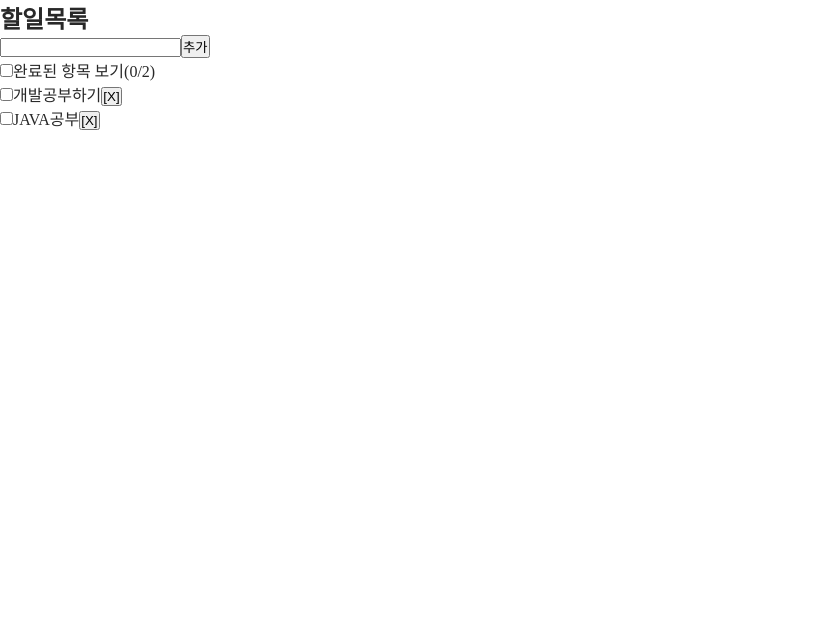
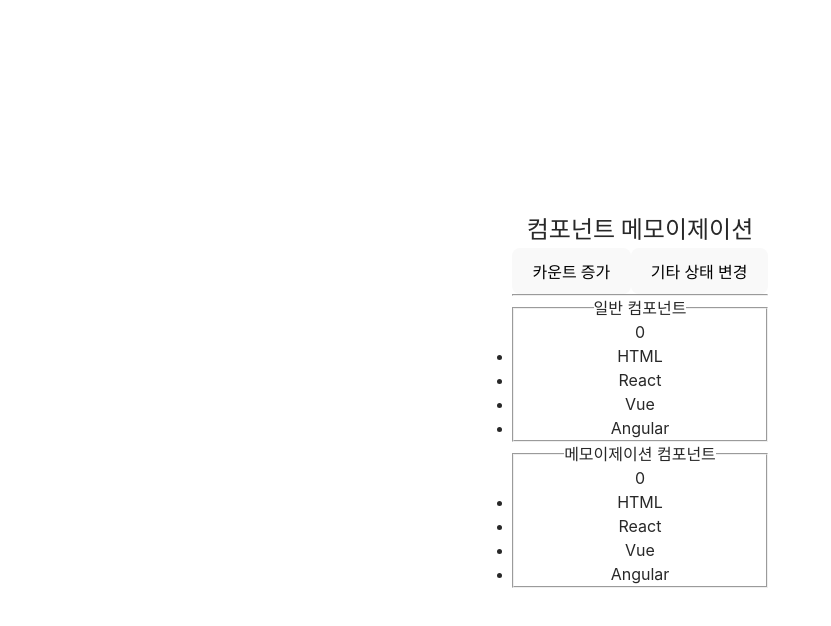
Before and after one commit to JahyunBaek/study-react, a React (Vite) app: page / in a window 1280 px wide. Shown: the top 626 px of the page, without its empty margins (0-831 px from the left). Built offline with nearby package versions, Linux system fonts and the light colour scheme.

Commit message:
[FIX] 메모이제이션 심화

```diff
--- /dev/null
+++ b/src/AppMemo.jsx
@@ -0,0 +1,65 @@
+import { useState, memo, useMemo } from "react";
+import './App.css'
+// 메모이제이션이 적용되지 않은 컴포넌트
+const RegularComponent = ({ count, items = [] }) => {
+  console.log('RegularComponent 렌더링');
+  return (
+    <fieldset>
+      <legend>일반 컴포넌트</legend>
+      <div>{count}</div>
+      <ul>
+        {
+            items.map((item) => (
+                <li key={item.id}>{item.text}</li>
+            ))
+        }
+      </ul>
+    </fieldset>
+  );
+};
+
+// 메모이제이션이 적용된 컴포넌트
+const MemoizedComponent = memo(({ count, items = [] }) => {
+  console.log('MemoizedComponent 렌더링');
+  return (
+    <fieldset>
+      <legend>메모이제이션 컴포넌트</legend>
+      <div>{count}</div>
+      <ul>
+        {
+            items.map((item) => (
+                <li key={item.id}>{item.text}</li>
+            ))
+        }
+      </ul>
+    </fieldset>
+  );
+});
+
+const AppMemo = () => {
+  const [count, setCount] = useState(0);
+  const [otherState, setOtherState] = useState(0);
+
+
+  const courses = useMemo(() =>{
+   return [
+    {id: 0, text: 'HTML', level: 0},
+    {id: 1, text: 'React', level: 1},
+    {id: 2, text: 'Vue', level: 2},
+    {id: 3, text: 'Angular', level: 3}
+  ]},[]);
+
+
+  return (
+    <div>
+      <h2>컴포넌트 메모이제이션</h2>
+      <button onClick={() => setCount(count + 1)}>카운트 증가</button>
+      <button onClick={() => setOtherState(otherState + 1)}>기타 상태 변경</button>
+      <hr />
+      <RegularComponent count={count} items={courses} />
+      <MemoizedComponent count={count} items={courses} />
+    </div>
+  )
+}
+
+export default AppMemo;
--- a/src/main.jsx
+++ b/src/main.jsx
@@ -1,8 +1,7 @@
 import React from 'react'
 import ReactDOM from 'react-dom/client'
-import App from './AppTodo'
+import App from './AppMemo'
 import './index.css'
-
 ReactDOM.createRoot(document.getElementById('root')).render(
   //StrictMode 는 개발중에 컴포넌트에서 일반적인 버그를 빠르게 찾을 수 있도록 합니다. 렌더링을 한번  더 함.
   <React.StrictMode>
```
